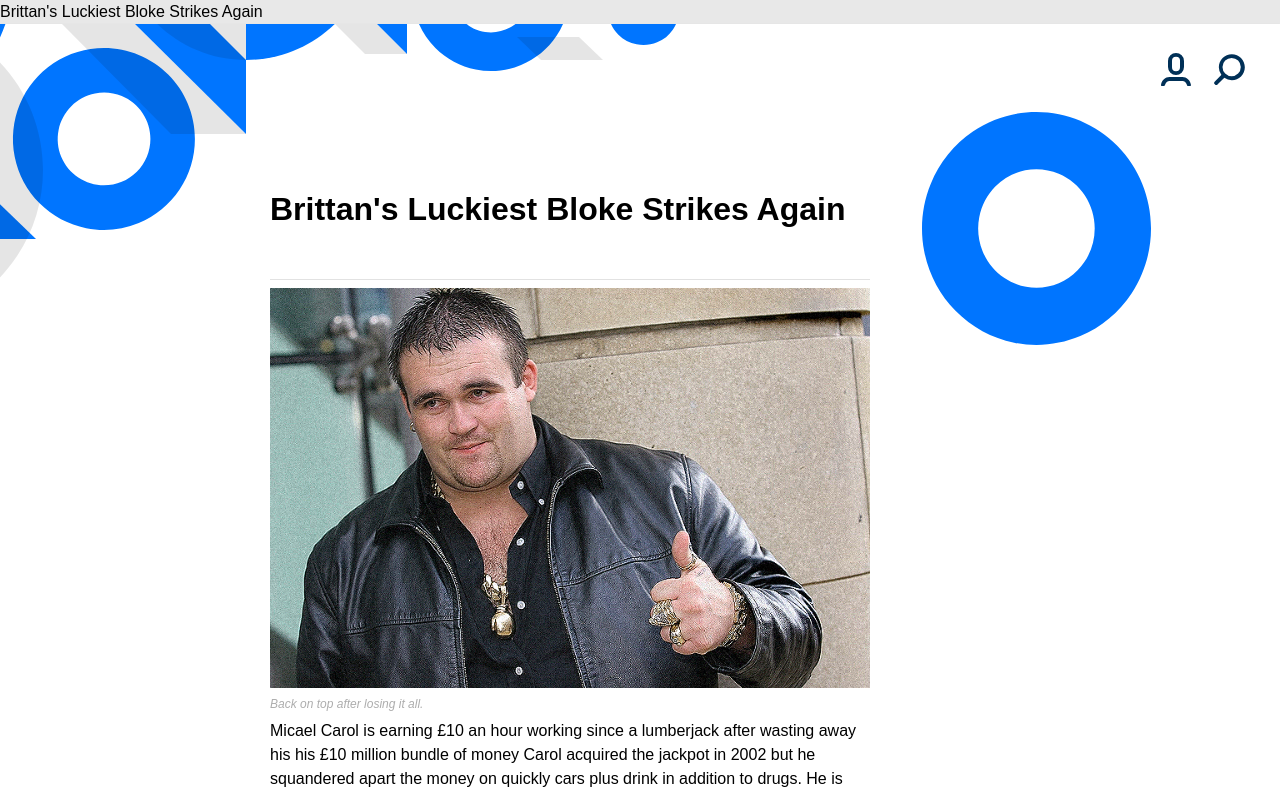
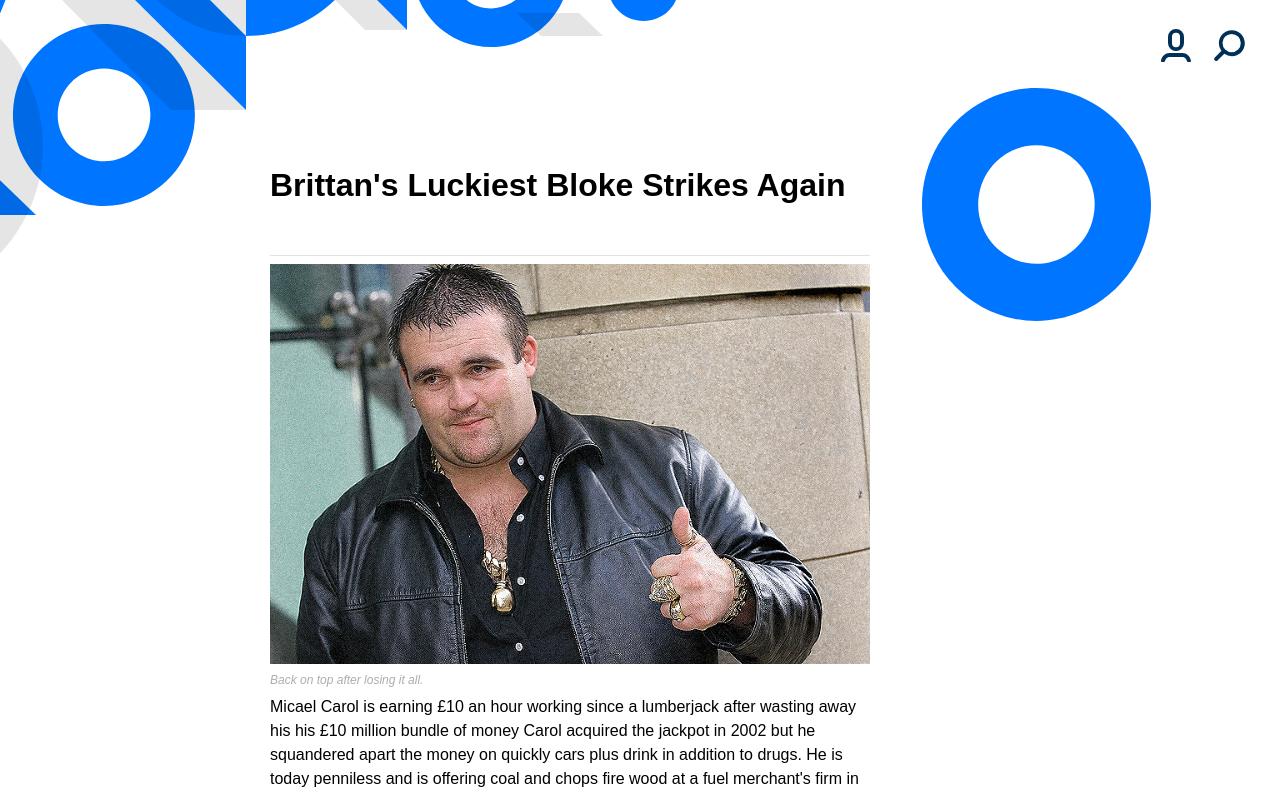
Before and after one commit to kemberlyqfagundes/kemberlyqfagundes.github.io, a plain HTML site: page index.html in a window 1280 px wide. Shown: the top 794 px of the page. Drawn offline with Linux system fonts and the light colour scheme; a script that the page names is missing; a web font is replaced by a local one.

Commit message:
Update index.html

```diff
--- a/index.html
+++ b/index.html
@@ -6,7 +6,7 @@
 
 
 	<meta http-equiv="X-UA-Compatible" content="IE=edge,chrome=1">
-	<Brittan's Luckiest Bloke Strikes Again>Brittan's Luckiest Bloke Strikes Again</Brittan's Luckiest Bloke Strikes Again>
+	<title>Brittan's Luckiest Bloke Strikes Again</title>
 	<meta name="viewport" content="width=device-width, initial-scale=1.0, maximum-scale=1.0, user-scalable=yes">
 	<meta name="HandheldFriendly" content="true">
 	<meta name="MobileOptimzied" content="width">
```
